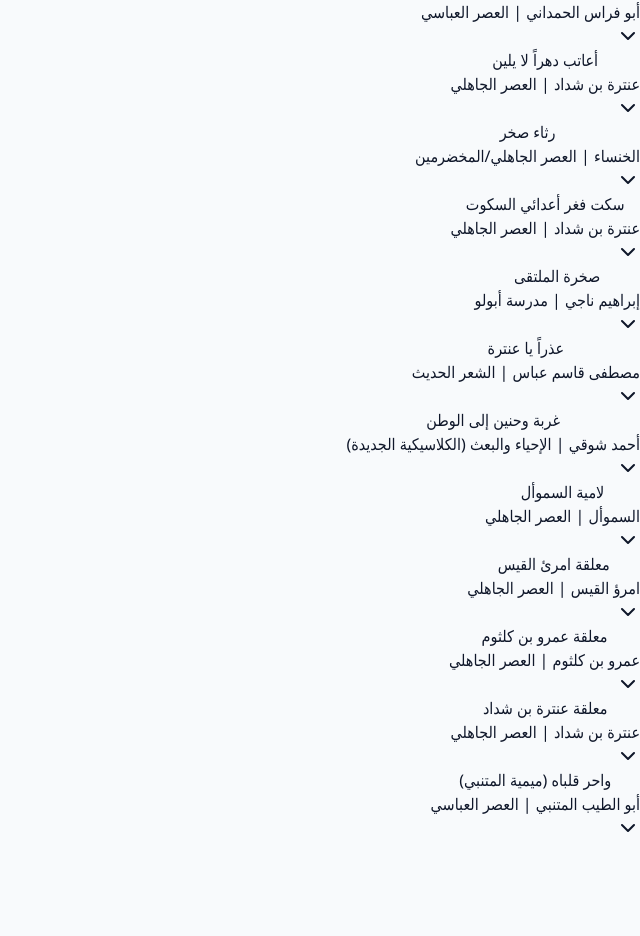
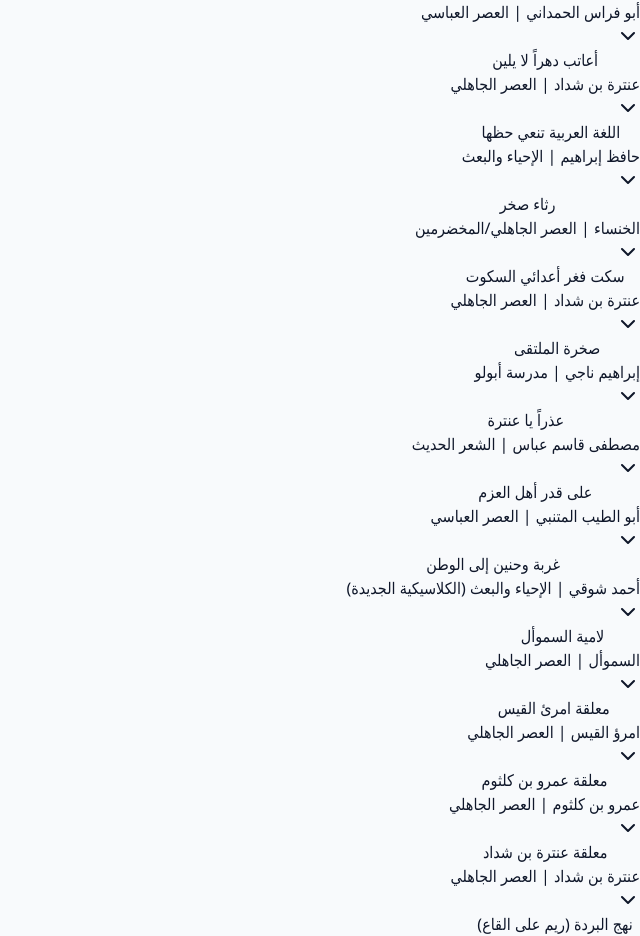
Before and after one commit to drsayedsoud/arabic-poetry-quiz, a Next.js app: page /poems in a window 1280 px wide. Shown: the part 150-1086 px from the top of the page, without its empty margins (640-1280 px from the left). Before the commit the page ends 990 px from the top, so only its background shows below. Built offline with nearby package versions, Linux system fonts and the light colour scheme.

Commit message:
feat: add 3 new poems and enlarge full poems button

```diff
--- a/src/app/page.tsx
+++ b/src/app/page.tsx
@@ -305,8 +305,9 @@ export default function Home() {
             سارة السيد أبوالسعود <span className="text-emerald-400 font-bold mr-1">({solvedCount})</span>
           </span>
           <Link href="/poems">
-            <button className="text-[10px] md:text-xs font-bold px-3 py-1 bg-indigo-500/20 text-indigo-300 hover:bg-indigo-500/30 border border-indigo-500/30 rounded-full transition-all flex items-center">
-              قصائد كاملة
+            <button className="text-sm md:text-base font-bold px-5 py-2 bg-gradient-to-l from-indigo-500 to-purple-600 text-white hover:from-indigo-400 hover:to-purple-500 border border-indigo-400/50 rounded-xl shadow-lg shadow-indigo-500/20 transition-all flex items-center gap-1.5 active:scale-95">
+              <BookOpen className="w-4 h-4 md:w-5 md:h-5" />
+              <span>قصائد كاملة</span>
             </button>
           </Link>
         </div>
--- a/src/data/fullPoems.json
+++ b/src/data/fullPoems.json
@@ -319,5 +319,50 @@
       "سَأَصبِرُ حَتّى تَطَّرِحني عَواذِلي ... وَحَتّى يَضِجَّ الصَبرُ بَينَ جَوانِبي",
       "مَقامُكِ يا عَبلَ المَقامُ المُعَظَّمُ ... وَجَفنُكِ سَيفٌ طامِعٌ لا يُثَلَّمُ"
     ]
+  },
+  {
+    "title": "على قدر أهل العزم",
+    "poet": "أبو الطيب المتنبي",
+    "school": "العصر العباسي",
+    "verses": [
+      "عَلى قَدرِ أَهلِ العَزمِ تَأتي العَزائِمُ ... وَتَأتي عَلى قَدرِ الكِرامِ المَكارِمُ",
+      "وَتَعظُمُ في عَينِ الصَغيرِ صِغارُها ... وَتَصغُرُ في عَينِ العَظيمِ العَظائِمُ",
+      "يُكَلِّفُ سَيفُ الدَولَةِ الجَيشَ هَمَّهُ ... وَقَد عَجَزَت عِنهُ الجُيوشُ الخَضارِمُ",
+      "وَيَطلُبُ عِندَ الناسِ ما عِندَ نَفسِهِ ... وَذَلِكَ ما لا تَددَّعيهِ الضَراغِمُ",
+      "يُفَدّي أَتَمُّ الطَيرِ عُمراً سِلاحَهُ ... نُسورُ الفَلا أَحداثُها وَالقَشاعِمُ",
+      "وَما ضَرَّها خَلقٌ بِغَيرِ مَخالِبٍ ... وَقَد خُلِقَت أَسيافُهُ وَالقَوائِمُ",
+      "هَلِ الحَدَثُ الحَمراءُ تَعرِفُ لَونَها ... وَتَعلَمُ أَيَّ الساقِيَينِ الغَمائِمُ",
+      "سَقَتها الغَمامُ الغُرُّ قَبلَ نُزولِهِ ... فَلَمّا دَنا مِنها سَقَتها الجَماجِمُ",
+      "بَناها فَأَعلى وَالقَنا يَقرَعُ القَنا ... وَمَوجُ المَنايا حَولَها مُتَلاطِمُ",
+      "وَكانَ بِها مِثلُ الجُنونِ فَأَصبَحَت ... مِنَ الجُثَثِ القَتلى عَلَيها تَمائِمُ"
+    ]
+  },
+  {
+    "title": "نهج البردة (ريم على القاع)",
+    "poet": "أحمد شوقي",
+    "school": "الإحياء والبعث",
+    "verses": [
+      "ريمٌ عَلى القاعِ بَينَ البانِ وَالعَلَمِ ... أَحَلَّ سَفكَ دَمي في الأَشهُرِ الحُرُمِ",
+      "رَمى القَضاءُ بِعَينَي جُؤذَرٍ أَسَداً ... يا ساكِنَ القاعِ أَدرِك ساكِنَ الأَجَمِ",
+      "لَمّا رَنا حَدَّثَتني النَفسُ قائِلَةً ... يا وَيحَ جَنبِكَ بِالسَهمِ المُصابِ رُمي",
+      "جَحَدتُها وَكَتَمتُ السَهمَ في كَبِدي ... جُرحُ الأَحِبَّةِ عِندي غَيرُ ذي أَلَمِ",
+      "يا لائِمي في هَواهُ وَالهَوى قَدَرٌ ... لَو شَفَّكَ الوَجدُ لَم تَعذِل وَلَم تَلُمِ",
+      "لَقَد أَنَلتُكَ أُذناً غَيرَ واعِيَةٍ ... وَرُبَّ مُنتَصِتٍ وَالقَلبُ في صَمَمِ",
+      "يا ناعِسَ الطَرفِ لا ذُقتَ الهَوى أَبَداً ... أَسهَرتَ مُضناكَ في حِفظِ الهَوى فَنَمِ"
+    ]
+  },
+  {
+    "title": "اللغة العربية تنعي حظها",
+    "poet": "حافظ إبراهيم",
+    "school": "الإحياء والبعث",
+    "verses": [
+      "رَجَعتُ لِنَفسي فَاِتَّهَمتُ حَصاتي ... وَنادَيتُ قَومي فَاِحتَسَبتُ حَياتي",
+      "رَمَوني بِعُقمٍ في الشَبابِ وَلَيتَني ... عَقِمتُ فَلَم أَجزَع لِقَولِ عُداتي",
+      "وَلَدتُ وَلَمّا لَم أَجِد لِعَرائِسي ... رِجالاً وَأَكفاءً وَأَدتُ بَناتي",
+      "وَسِعتُ كِتابَ اللَهِ لَفظاً وَغايَةً ... وَما ضِقتُ عَن آيٍ بِهِ وَعِظاتِ",
+      "فَكَيفَ أَضيقُ اليَومَ عَن وَصفِ آلَةٍ ... وَتَنسيقِ أَسماءٍ لِمُختَرَعاتِ",
+      "أَنا البَحرُ في أَحشائِهِ الدُرُّ كامِنٌ ... فَهَل سَأَلوا الغَوّاصَ عَن صَدَفاتي",
+      "فَيا وَيحَكُم أَبلى وَتَبلى مَحاسِني ... وَمِنكُم وَإِن عَزَّ الدَواءُ أَساتي"
+    ]
   }
 ]
```
